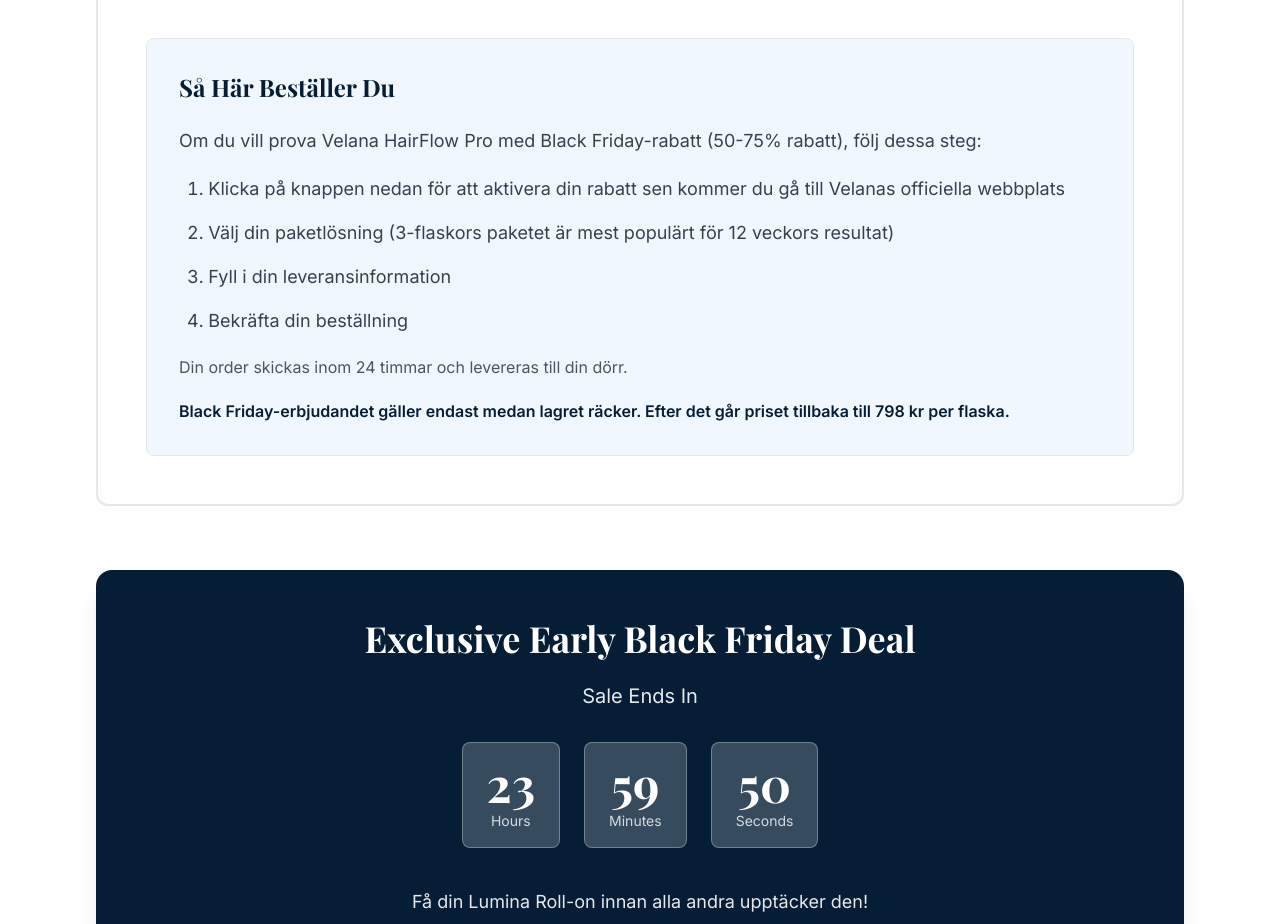
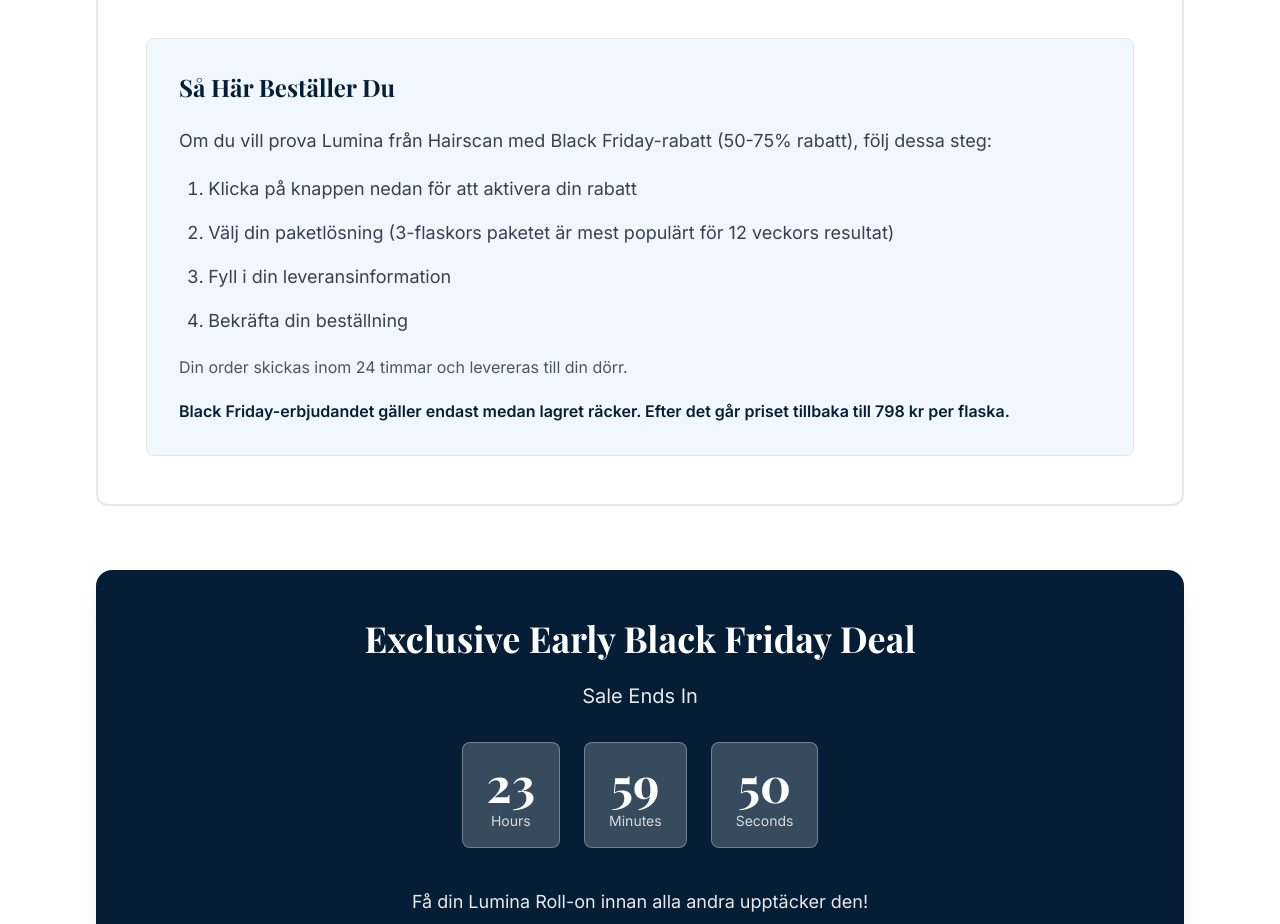
Before and after one commit to mangaz900/luminaflow, a React (Vite) app: page /5-anledningar-hair-growth-roll-on in a window 1280 px wide. Shown: the part 3781-4705 px from the top of the page. Built offline with nearby package versions, Linux system fonts and the light colour scheme; a web font is replaced by a local one.

Commit message:
Replace Velana HairFlow Pro with Lumina from Hairscan

```diff
--- a/pages/listicles/HairGrowthRollOn.tsx
+++ b/pages/listicles/HairGrowthRollOn.tsx
@@ -373,10 +373,10 @@ const HairGrowthRollOn: React.FC = () => {
               Så Här Beställer Du
             </h4>
             <p className="text-gray-700 mb-4 md:mb-5 text-base md:text-lg">
-              Om du vill prova Velana HairFlow Pro med Black Friday-rabatt (50-75% rabatt), följ dessa steg:
+              Om du vill prova Lumina från Hairscan med Black Friday-rabatt (50-75% rabatt), följ dessa steg:
             </p>
             <ol className="space-y-3 md:space-y-4 text-gray-700 text-base md:text-lg list-decimal list-inside ml-2">
-              <li>Klicka på knappen nedan för att aktivera din rabatt sen kommer du gå till Velanas officiella webbplats</li>
+              <li>Klicka på knappen nedan för att aktivera din rabatt</li>
               <li>Välj din paketlösning (3-flaskors paketet är mest populärt för 12 veckors resultat)</li>
               <li>Fyll i din leveransinformation</li>
               <li>Bekräfta din beställning</li>
```
